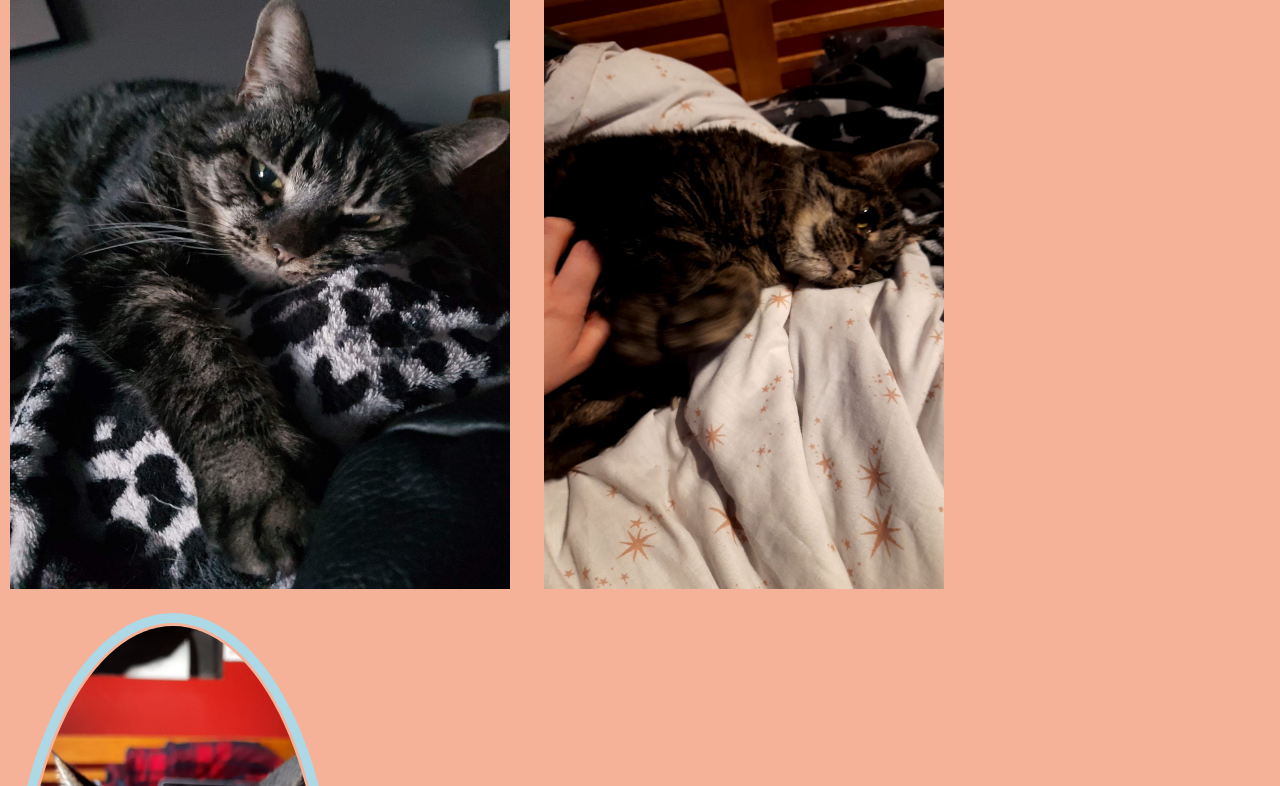
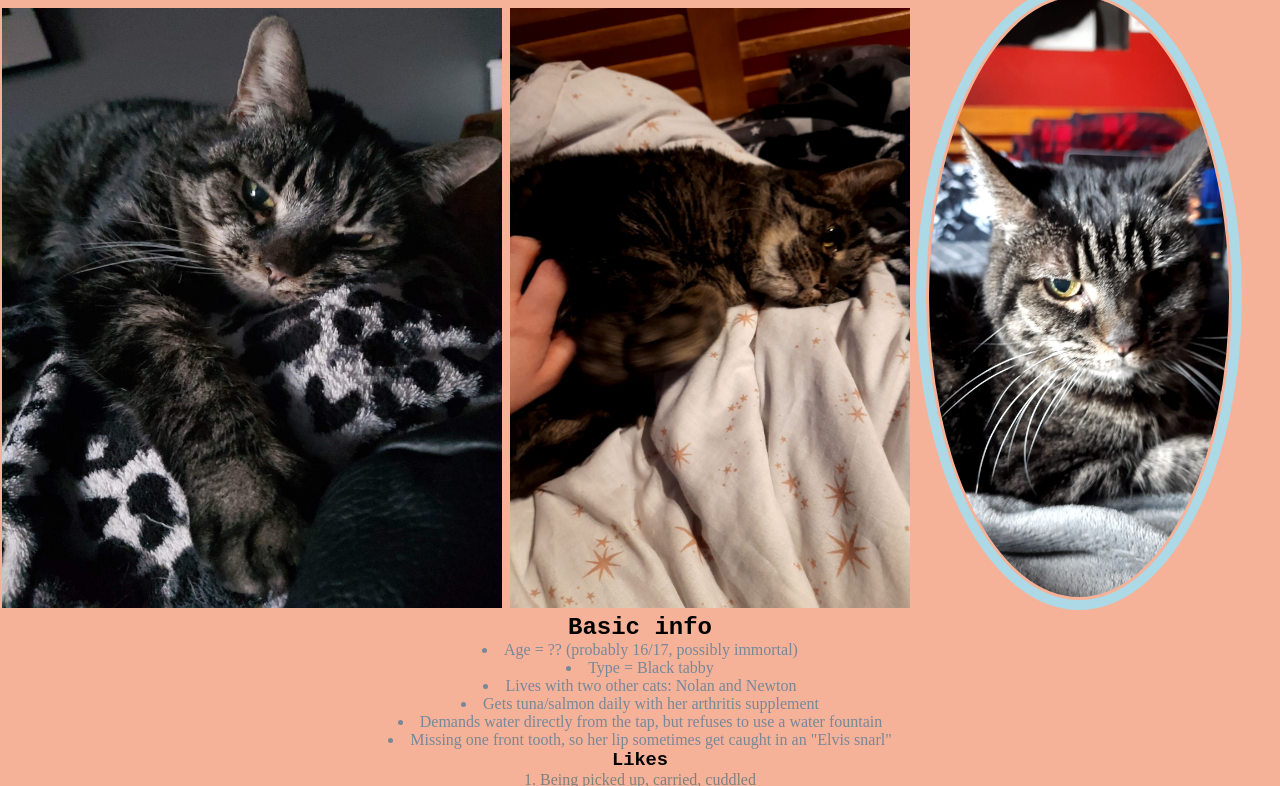
Before and after one commit to JakeMc2001/JakeMc2001.github.io, a plain HTML site: page index.html in a window 1280 px wide. Shown: the part 53-839 px from the top of the page. Drawn offline with Linux system fonts and the light colour scheme.

Commit message:
add styles.css

```diff
--- a/styles.css
+++ b/styles.css
@@ -28,12 +28,11 @@ ol{
     color:grey
 }
 img{
-    margin-bottom: 10px;
-    margin-left: 10px;
-    padding-top: 5px;
-    padding-bottom: 10px;
-    padding-left: 0px;
-    padding-right: 20px;
+    padding-top: 2px;
+    padding-bottom: 2px;
+    padding-left: 2px;
+    padding-right: 2px;
+    display: inline-grid;
 }
 p{
     text-align: center;
```
